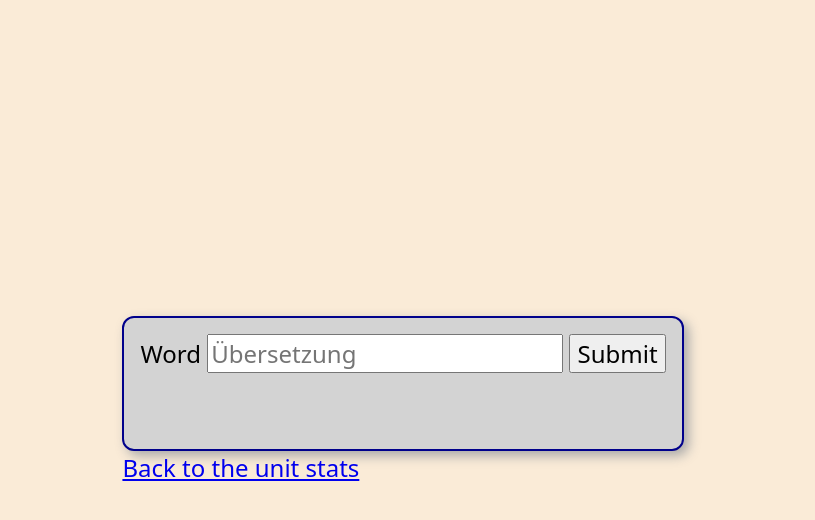
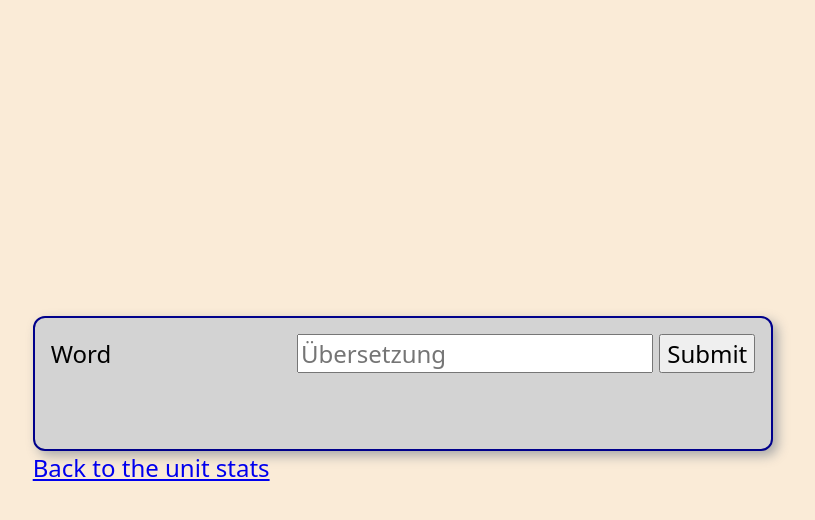
Before and after one commit to tkilla77/ksr_talit_vocabulary, a Flask app: template src/templates/learn.html in a window 1280 px wide. Shown: the top 520 px of the page, without its empty margins (237-1052 px from the left). Run offline with Flask 3, Linux system fonts and the light colour scheme; the template is opened without the code that fills it, so the values that code supplies are empty; parts of the project's set-up code (start-up, migrations or seed data) failed here and were passed over.

Commit message:
min width for learn elements

```diff
--- a/src/static/learn.css
+++ b/src/static/learn.css
@@ -24,6 +24,10 @@ form.words {
     border: 0.1em darkblue solid;
 }
 
+.word1, .word2 {
+    display: inline-block;
+    min-width: 10em;
+}
 
 .verdict {
     display: block;
```
